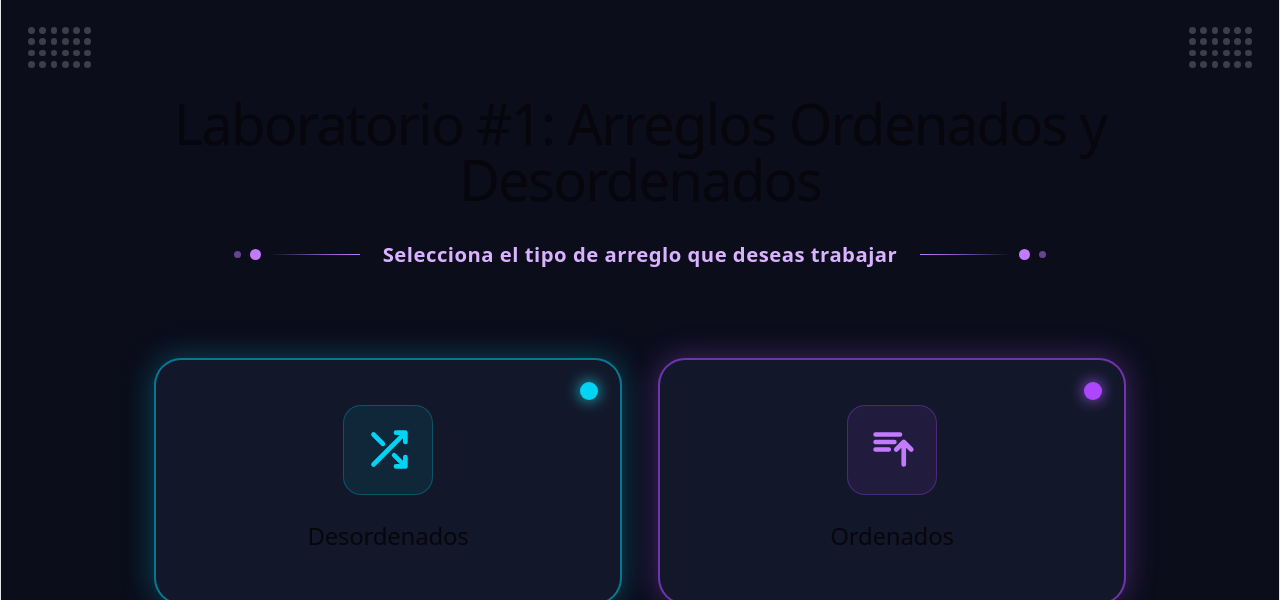
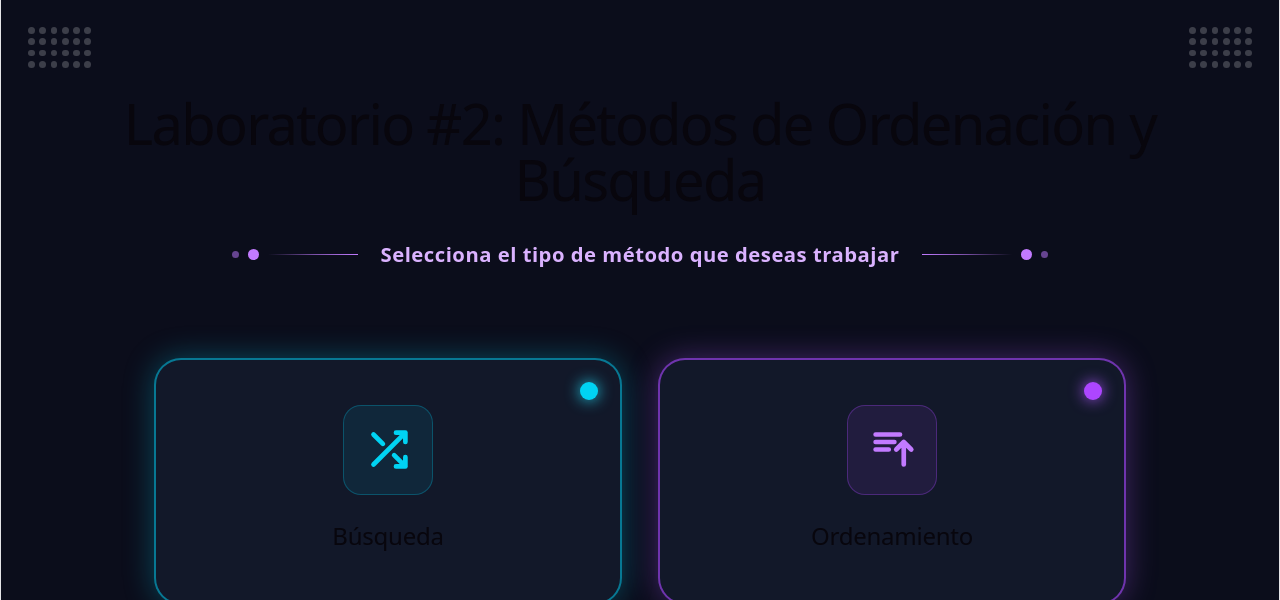
Before and after one commit to samxdev7/aed-lab-1, a React (Vite) app in the folder Frontend/: page / in a window 1280 px wide. Both pictures are taken after a click on the button "Siguiente". Shown: the top 600 px of the page. Built offline with nearby package versions, Linux system fonts and the light colour scheme.

Commit message:
panel 2 completado

```diff
--- a/Frontend/src/ArrayMenuPanel.tsx
+++ b/Frontend/src/ArrayMenuPanel.tsx
@@ -29,7 +29,7 @@ export const ArrayMenuPanel: React.FC<ArrayMenuPanelProps> = ({
       <header className="flex flex-col items-center justify-center mt-2 mb-10 z-10 text-center">
         {/* Título blanco nítido sin sombras ni resplandores excesivos */}
         <h1 className="text-3xl md:text-5xl font-bold text-white tracking-tight mb-5">
-          Laboratorio #1: Arreglos Ordenados y Desordenados
+          Laboratorio #2: Métodos de Ordenación y Búsqueda
         </h1>
 
         {/* Subtítulo en morado con líneas y puntos exactos a la foto */}
@@ -39,7 +39,7 @@ export const ArrayMenuPanel: React.FC<ArrayMenuPanelProps> = ({
           <div className="h-[1px] w-10 md:w-20 bg-gradient-to-r from-transparent via-purple-400/60 to-purple-400"></div>
 
           <span className="px-3 font-semibold text-purple-300 tracking-wide text-base md:text-lg">
-            Selecciona el tipo de arreglo que deseas trabajar
+            Selecciona el tipo de método que deseas trabajar
           </span>
 
           <div className="h-[1px] w-10 md:w-20 bg-gradient-to-l from-transparent via-purple-400/60 to-purple-400"></div>
@@ -62,7 +62,7 @@ export const ArrayMenuPanel: React.FC<ArrayMenuPanelProps> = ({
             </svg>
           </div>
           <h2 className="text-3xl font-black text-cyan-200 tracking-wider">
-            Desordenados
+            Búsqueda
           </h2>
         </button>
 
@@ -78,7 +78,7 @@ export const ArrayMenuPanel: React.FC<ArrayMenuPanelProps> = ({
               </svg>
             </div>
             <h2 className="text-3xl font-black text-purple-200 tracking-wider">
-              Ordenados
+              Ordenamiento
             </h2>
           </button>
         </main>
--- /dev/null
+++ b/Frontend/src/services/algorithmService.ts
@@ -0,0 +1,33 @@
+const BASE_URL = 'http://localhost:8080/api/algoritmo';
+
+export interface OrdenamientoDTO {
+  tam: number;
+  arreglo: number[];
+  metodoDeOrdenamiento: number; // 1: Burbuja, 2: Burbuja c/señal, 3: Baraja, 4: Sacudida, 5: Selección, 6: Shell
+}
+
+export interface BusquedaDTO {
+  tam: number;
+  arreglo: number[];
+  objetivo: number;
+}
+
+export const ejecutarOrdenamiento = async (datos: OrdenamientoDTO) => {
+  const response = await fetch(`${BASE_URL}/ordenamiento`, {
+    method: 'POST',
+    headers: { 'Content-Type': 'application/json' },
+    body: JSON.stringify(datos)
+  });
+  if (!response.ok) throw new Error('Error al ejecutar el algoritmo de ordenamiento');
+  return await response.json();
+};
+
+export const ejecutarBusqueda = async (datos: BusquedaDTO) => {
+  const response = await fetch(`${BASE_URL}/busqueda`, {
+    method: 'POST',
+    headers: { 'Content-Type': 'application/json' },
+    body: JSON.stringify(datos)
+  });
+  if (!response.ok) throw new Error('Error al ejecutar la búsqueda binaria');
+  return await response.json();
+};
```
